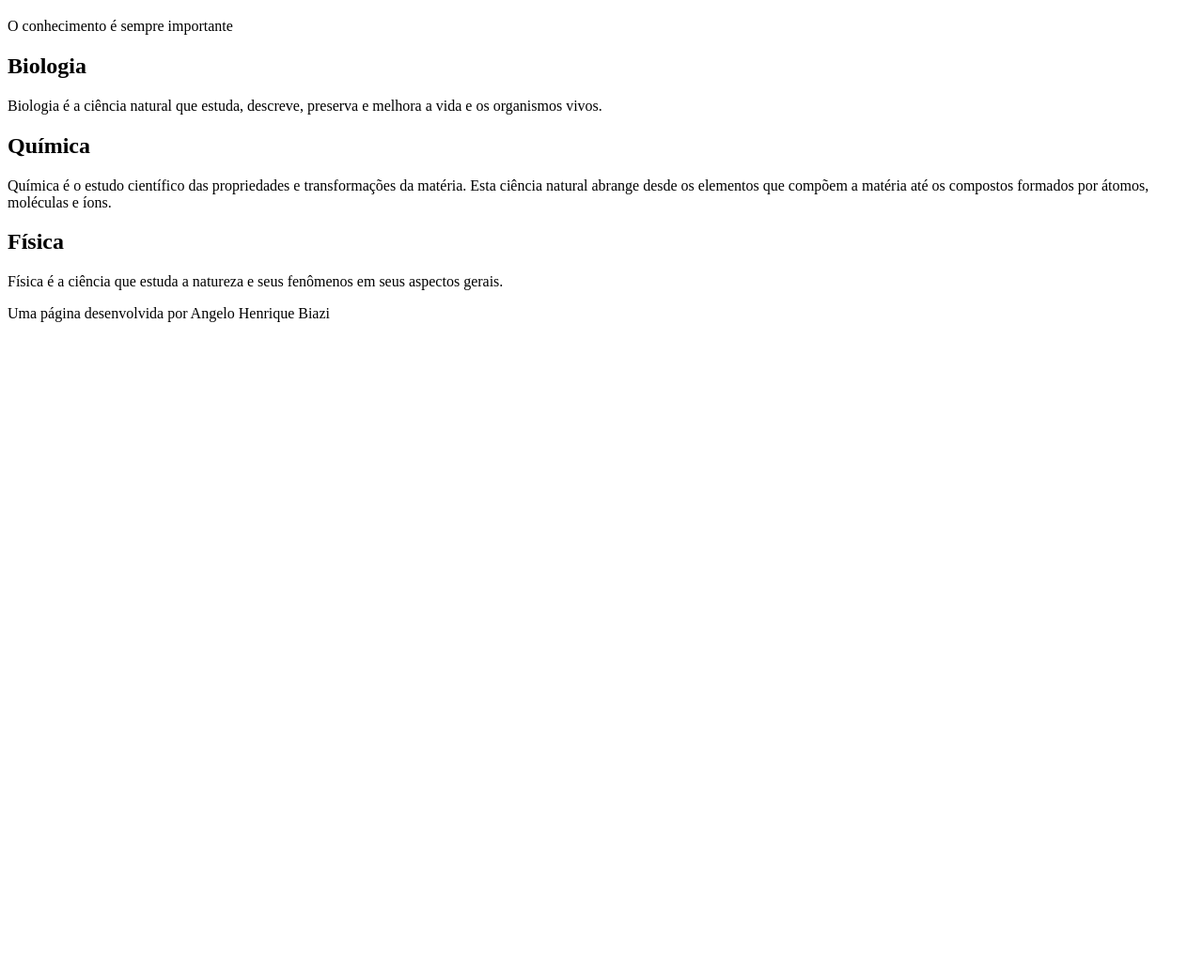
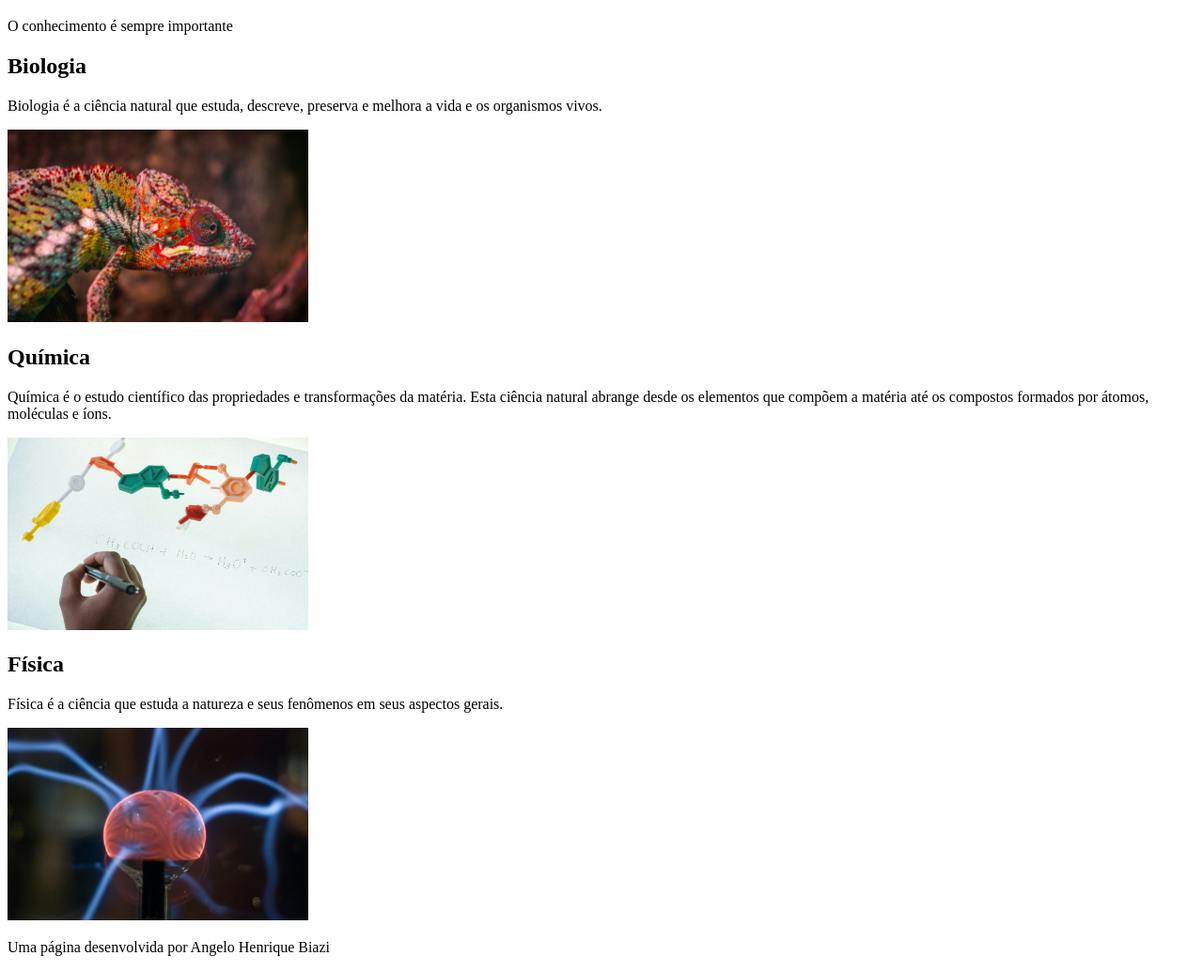
Before and after one commit to Angelo4041/Atividade-Alura, a plain HTML site: page index.html in a window 1280 px wide. Shown: the part 61-1095 px from the top of the page at 94% size. Before the commit the page ends 800 px from the top, so only its background shows below. Drawn offline with Linux system fonts and the light colour scheme.

Commit message:
VErsão com imagens e Seções.

```diff
--- a/index.html
+++ b/index.html
@@ -15,20 +15,28 @@
     <section>
         <h2>Biologia</h2>
         <p>Biologia é a ciência natural que estuda, descreve, preserva e melhora a vida e os organismos vivos.</p>
+        <img src="Imagem/Biologia.jpg" width="320" height="205" alt="Camaleão"
 
+    </section>
+
+    <section>
         <h2>Química</h2>
         <p>Química é o estudo científico das propriedades e transformações da matéria. Esta ciência natural abrange desde os elementos que compõem a matéria até os compostos formados por átomos, moléculas e íons.</p>
+        <img src="Imagem/Química.jpg" width="320" height="205"
 
+    </section>
+
+    <section>
         <h2>Física</h2>
         <p>Física é a ciência que estuda a natureza e seus fenômenos em seus aspectos gerais.</p>
-
+        <img src="Imagem/Física.jpg" width="320" height="205"
 
     </section>
-        <p>Uma página desenvolvida por Angelo Henrique Biazi</p>
+
 
     <footer>
 
-
+        <p>Uma página desenvolvida por Angelo Henrique Biazi</p>
 
     </footer>
 
```
Also changed, not shown: Imagem/Biologia.jpg (added), Imagem/Física.jpg (added), Imagem/Química.jpg (added).
